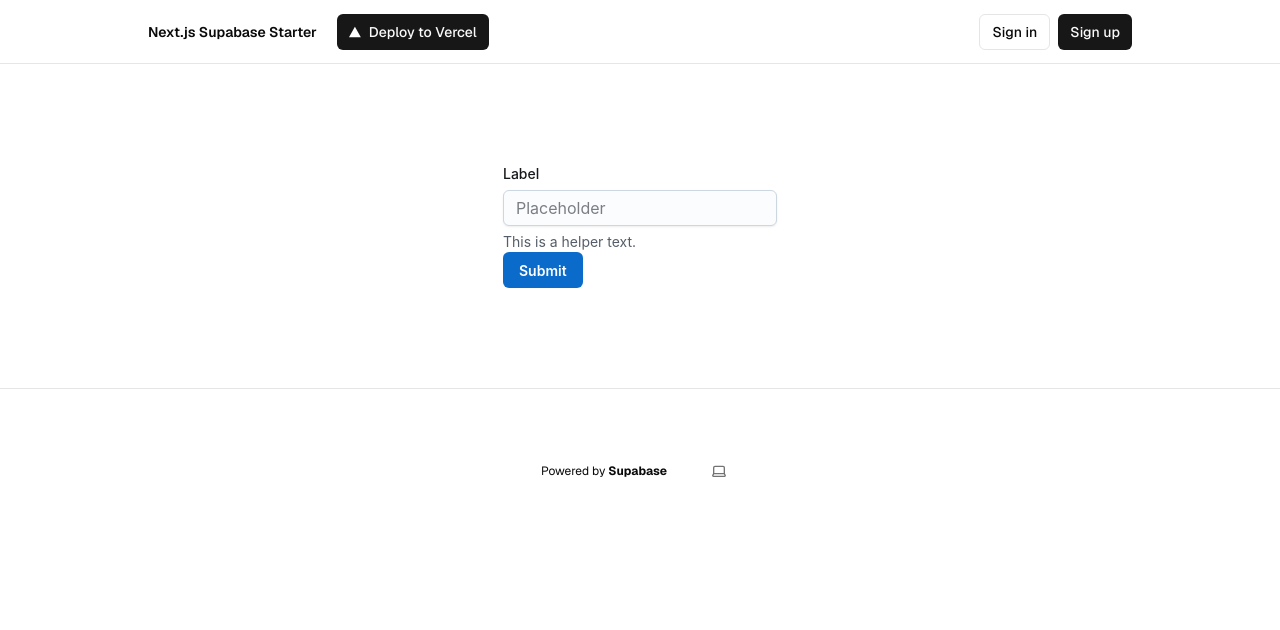
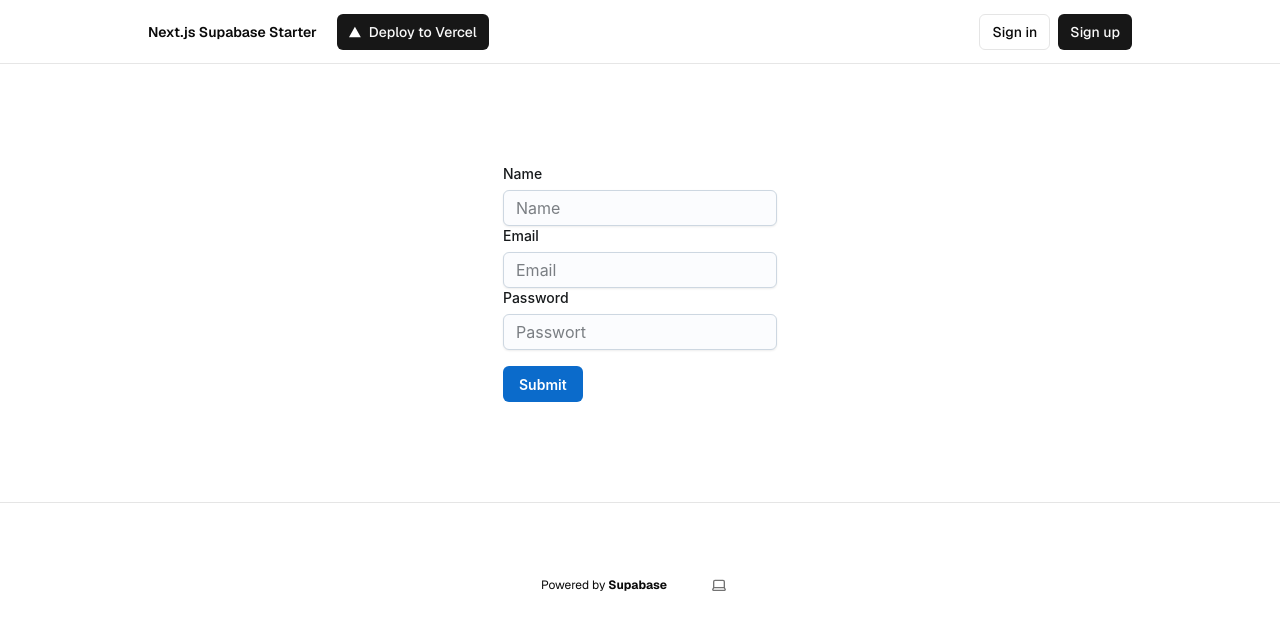
Before and after one commit to Jackinatox/lake, a Next.js app: page /admin/user/new in a window 1280 px wide. Shown: the top 630 px of the page. Built offline with nearby package versions, Linux system fonts and the light colour scheme; no server answers.

Commit message:
First Form Try

```diff
--- a/app/admin/user/new/page.tsx
+++ b/app/admin/user/new/page.tsx
@@ -1,20 +1,28 @@
-"use server"
+"use client"
 
 import React from 'react'
 import newUserAction from './newUserAction'
 import { Button, FormControl, FormHelperText, FormLabel, Input } from '@mui/joy'
-import { MailIcon } from 'lucide-react'
 
 function createUser() {
   return (
     <>
       <form action={newUserAction}>
         <FormControl>
-          <FormLabel>Label</FormLabel>
-          <Input name='name' placeholder="Placeholder"/>
-          <FormHelperText>This is a helper text.</FormHelperText>
+          <FormLabel>Name</FormLabel>
+          <Input name='name' placeholder="Name" />
         </FormControl>
-        <Button type="submit">Submit</Button>
+        <FormControl>
+          <FormLabel>Email</FormLabel>
+          <Input name='email' placeholder="Email" />
+        </FormControl>
+        <FormControl>
+          <FormLabel>Password</FormLabel>
+          <Input name='password' placeholder="Passwort" />
+        </FormControl>
+
+
+        <Button type="submit" sx={{ marginTop: '1rem'}}>Submit</Button>
       </form>
     </>
   )
```
